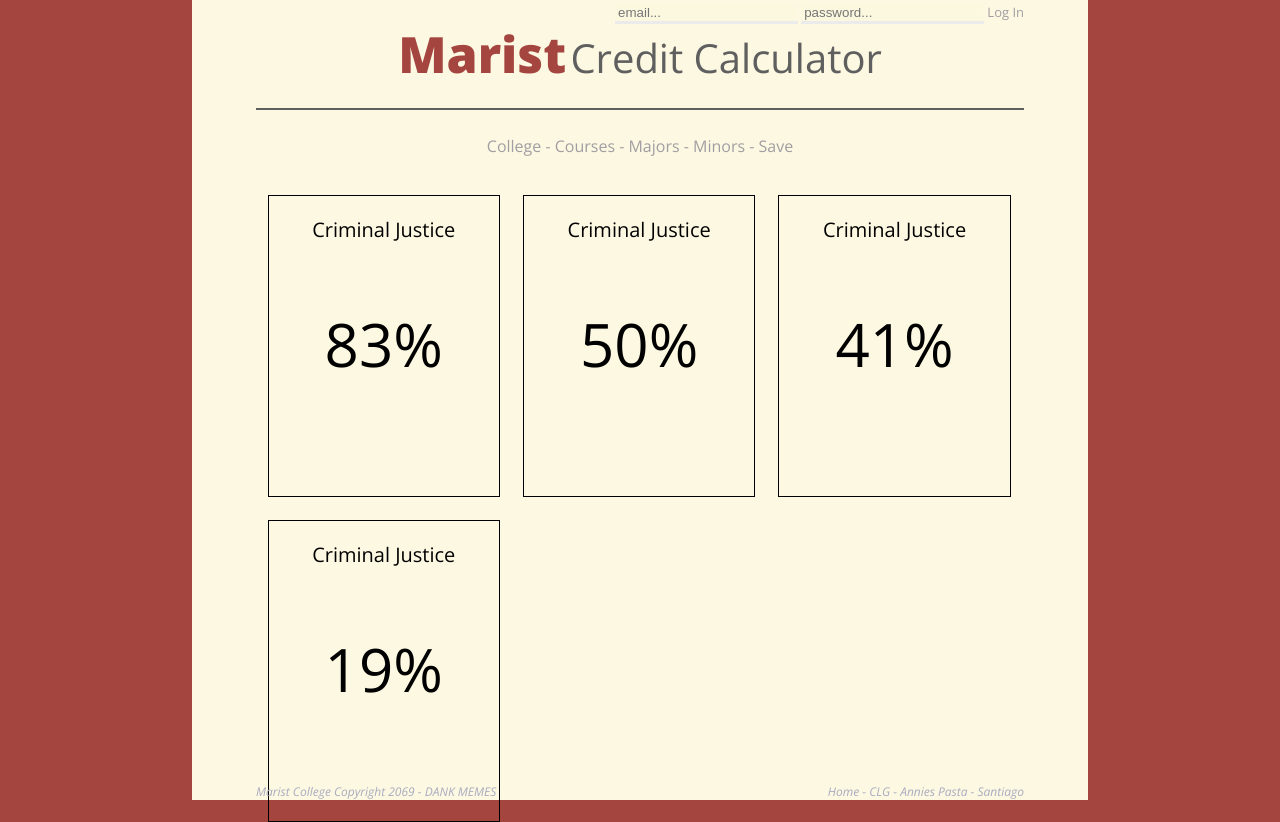
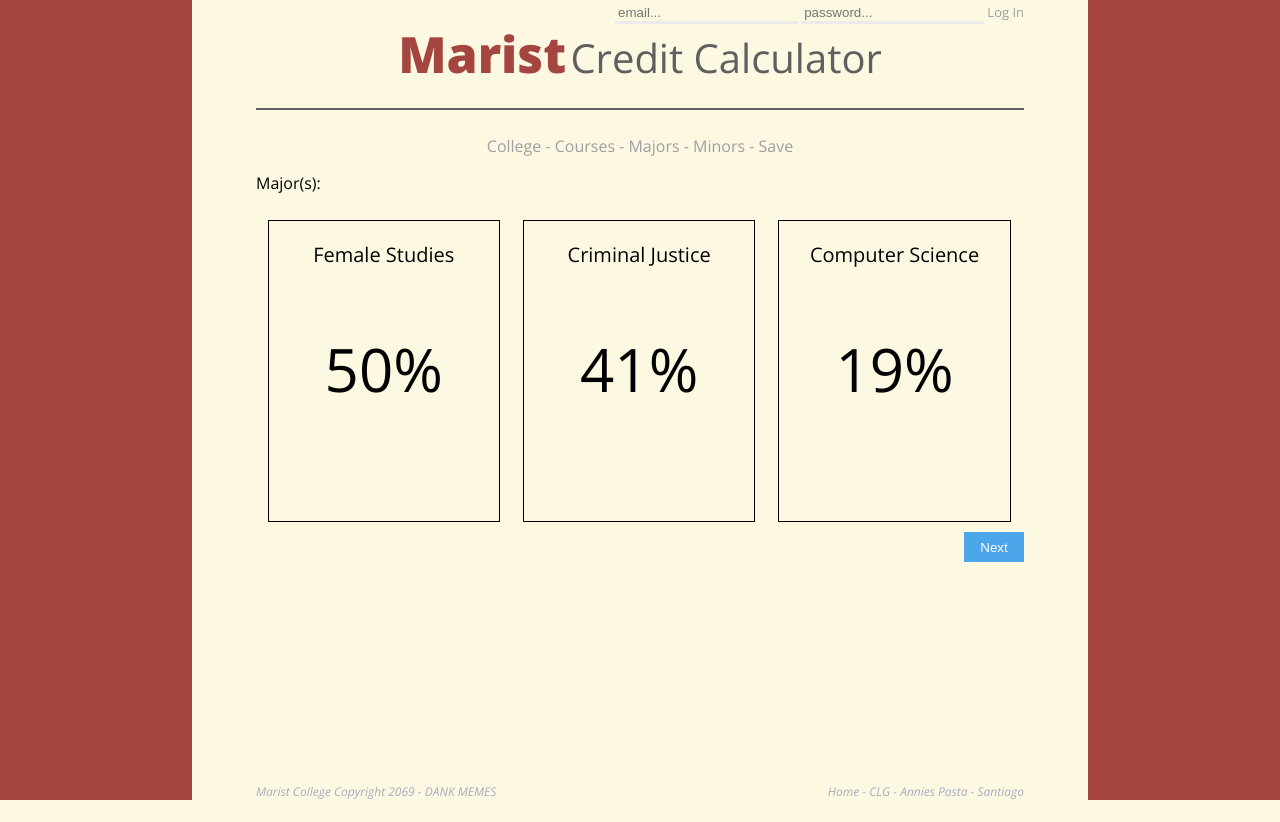
Before and after one commit to evanjhopkins/CreditCalculator, a Flask app: page /majors in a window 1280 px wide. After the commit the page ends 800 px from the top, so only its background shows below. Run offline with Flask 2, Linux system fonts and the light colour scheme; some libraries are stand-ins or nearby versions.

Commit message:
display selected majors at top of screen

```diff
--- a/run.py
+++ b/run.py
@@ -38,10 +38,9 @@ def classes():
 @app.route('/majors')
 def majors():
 	response_obj = {'majors':[
-		{'name':"Criminal Justice", 'percent':randint(0,99)},
-		{'name':"Criminal Justice", 'percent':randint(0,99)},
-		{'name':"Criminal Justice", 'percent':randint(0,99)},
-		{'name':"Criminal Justice", 'percent':randint(0,99)}
+		{'name':"Criminal Justice", 'percent':randint(0,99), 'id':1},
+		{'name':"Computer Science", 'percent':randint(0,99), 'id':2},
+		{'name':"Female Studies", 'percent':randint(0,99), 'id':3}
 	]}
 	return render_template('majors.html', data=response_obj)
 
--- a/static/css/majors.css
+++ b/static/css/majors.css
@@ -34,3 +34,11 @@
   right: 5px;
   top: 2px;
 }
+
+
+.selected_majors{
+  min-height: 25px;
+}
+.major_type{
+  color: #4EA6EA;
+}
--- a/templates/majors.html
+++ b/templates/majors.html
@@ -5,20 +5,69 @@
 {% endblock %}
 
 {% block content %}
+  <div class="selected_majors">
+    Major(s): <span class="major_names"></span>
+    <span class="major_type"></span>
+  </div>
   {% for major in data.majors | sort(attribute='percent', reverse=True) %}
-    <div class="major">
+    <div class="major" id="{{major.id}}">
       <i class="selected_major fa fa-check-circle-o"></i>
       <div class="major_name">{{major.name}}</div>
       <div class="percent_complete">{{major.percent}}%</div>
     </div>
   {% endfor %}
+  <button class="next_step">Next</button><br><br>
 {% endblock %}
 
 {% block script %}
 <script>
+var selected = {};//holds the majors that are selected
 $(".major").click(function(){
   $(this).find(".selected_major").toggle();
+  var id = $(this)[0].id;
+  var name = $("#"+id+" .major_name").text();
 
+  //keep track of what majors are selected
+  if (id in selected){
+    delete selected[id];
+  }else{
+    selected[id] = name;
+
+  }
+
+  //if user selects more than 2 majors, denote double major
+  if(Object.keys(selected).length > 1){
+    $(".major_type").text("(Double Major)");
+  }else{
+    $(".major_type").text("");
+  }
+
+  //show the names of selected majors at the top of screen
+  $(".major_names").text("");
+  var str, i=0;
+  for(major in selected){
+    str = selected[major];
+    if(i > 0){
+      str = " + "+str;
+    }
+    $(".major_names").text($(".major_names").text()+str);
+    i++;
+  }
+
+});
+$(".next_step").click(function(){
+    window.location.href = 'minors';
+
+  // $.ajax({
+  //   type: 'POST',
+  //   contentType: 'application/json',
+  //   url: '/api/user/courses',
+  //   dataType : 'json',
+  //   data : JSON.stringify({"courses":courses}),
+  //   success : function(result) {
+  //   },error : function(result){
+  //   }
+  // });
 });
 </script>
 {% endblock %}
```
